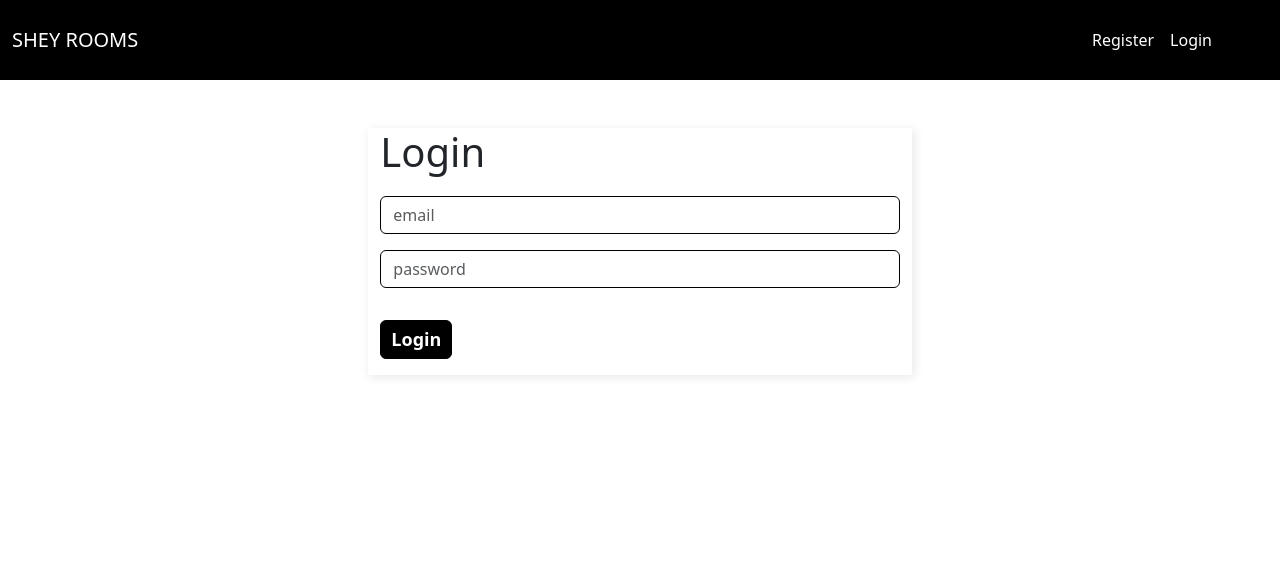
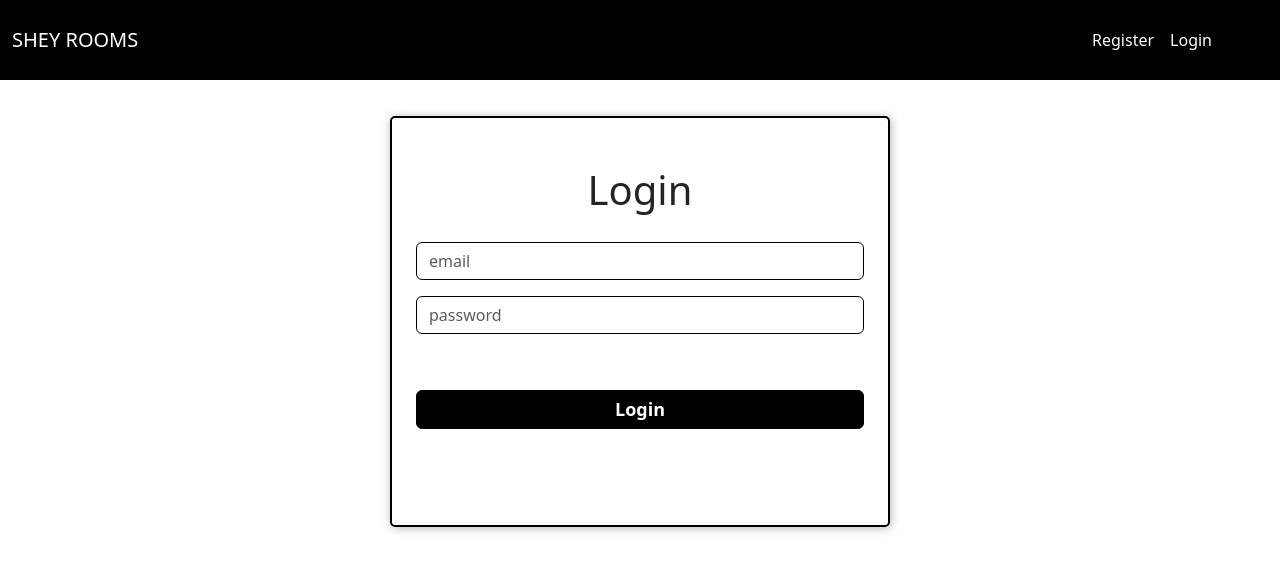
Before and after one commit to ZAINKHAN25/SheyRooms, a React (Create React App) app in the folder client/: page /login in a window 1280 px wide. Shown: the top 570 px of the page. Built offline with nearby package versions, Linux system fonts and the light colour scheme; no server answers.

Commit message:
Improve Sign Up And Login Screen

```diff
--- a/client/src/index.css
+++ b/client/src/index.css
@@ -61,18 +61,39 @@ nav a {
   padding: 1rem;
 }
 
+.login-father{
+  width: 100vw;
+  display: flex;
+  justify-content: center;
+  align-items: center;
+  padding: 20px 0;
+}
+
 .login {
-  box-shadow: 2px 2px 10px rgba(0, 0, 0, 0.1);
-
+  width: 500px;
+  margin: 0 15px;
+  box-shadow: 1px 1px 10px rgba(0, 0, 0, 0.3);
+  border: 2px solid black;
+  border-radius: 5px;
+  display: flex;
+  flex-direction: column;
+  text-align: center;
 }
 
 .login input {
   border: 1px solid black;
+  outline: transparent;
+  margin: .5rem 0;
+  transition: all .2s;
 }
 
-.login input,
+.login input:focus{
+  box-shadow: 1px 1px 10px rgba(0, 0, 0, 0.3);
+  border: 2px solid black;
+}
+
 .login button {
-  margin: 1rem 0;
+  margin: 3rem 0;
 }
 
 .booking {
--- a/client/src/screens/LoginScreen.jsx
+++ b/client/src/screens/LoginScreen.jsx
@@ -28,8 +28,8 @@ export const LoginScreen = () => {
         }
     }
     return (
-        <div className="row justify-content-center mt-5">
-            <div className="col-md-5 login">
+        <div className="mt-3 login-father">
+            <div className="login py-5 px-4">
                 {loading && <Loader />}{error && <Error message='Invalid Credentials' />}
                 <h1>Login</h1>
                 <input
--- a/client/src/screens/RegisterScreen.jsx
+++ b/client/src/screens/RegisterScreen.jsx
@@ -42,11 +42,10 @@ export const RegisterScreen = () => {
         } else { alert('Passwords not matched!') }
     }
     return (
-        <div className="row justify-content-center mt-5">
+        <div className="login-father mt-3">
             {loading && <Loader />}{error && <Error />}
-            <div className="col-md-5 login">
+            <div className="login py-5 px-4">
                 {success && <Success message='Registration Success!' />}
-                <div>
                 <h1>Register</h1>
                 <input
                     type="text"
@@ -79,6 +78,5 @@ export const RegisterScreen = () => {
                 <button className="btn btn-primary" onClick={register}>Register</button>
             </div>
         </div>
-        </div>
     )
 }
```
Lines whose indentation alone changed are shown as unchanged.
